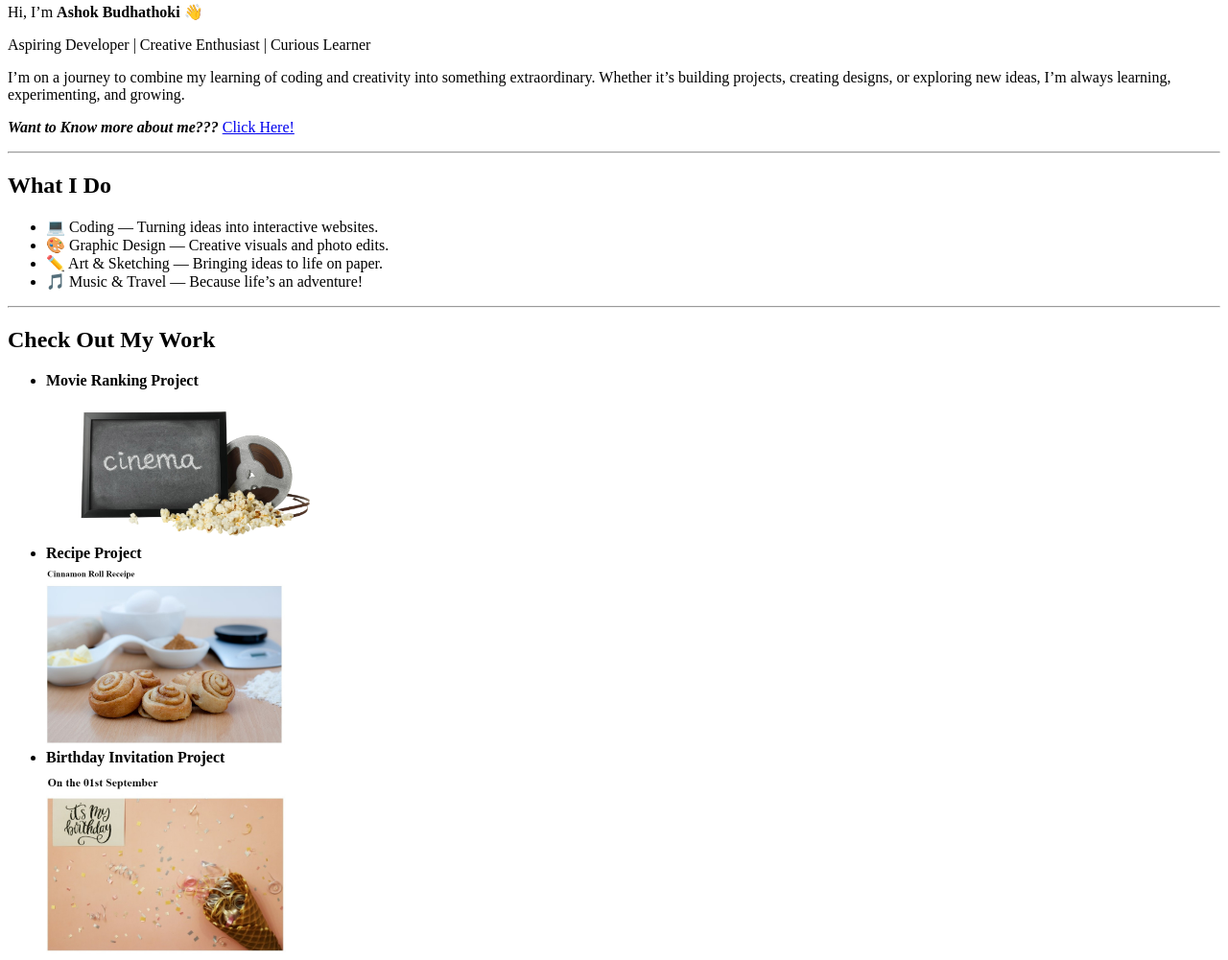
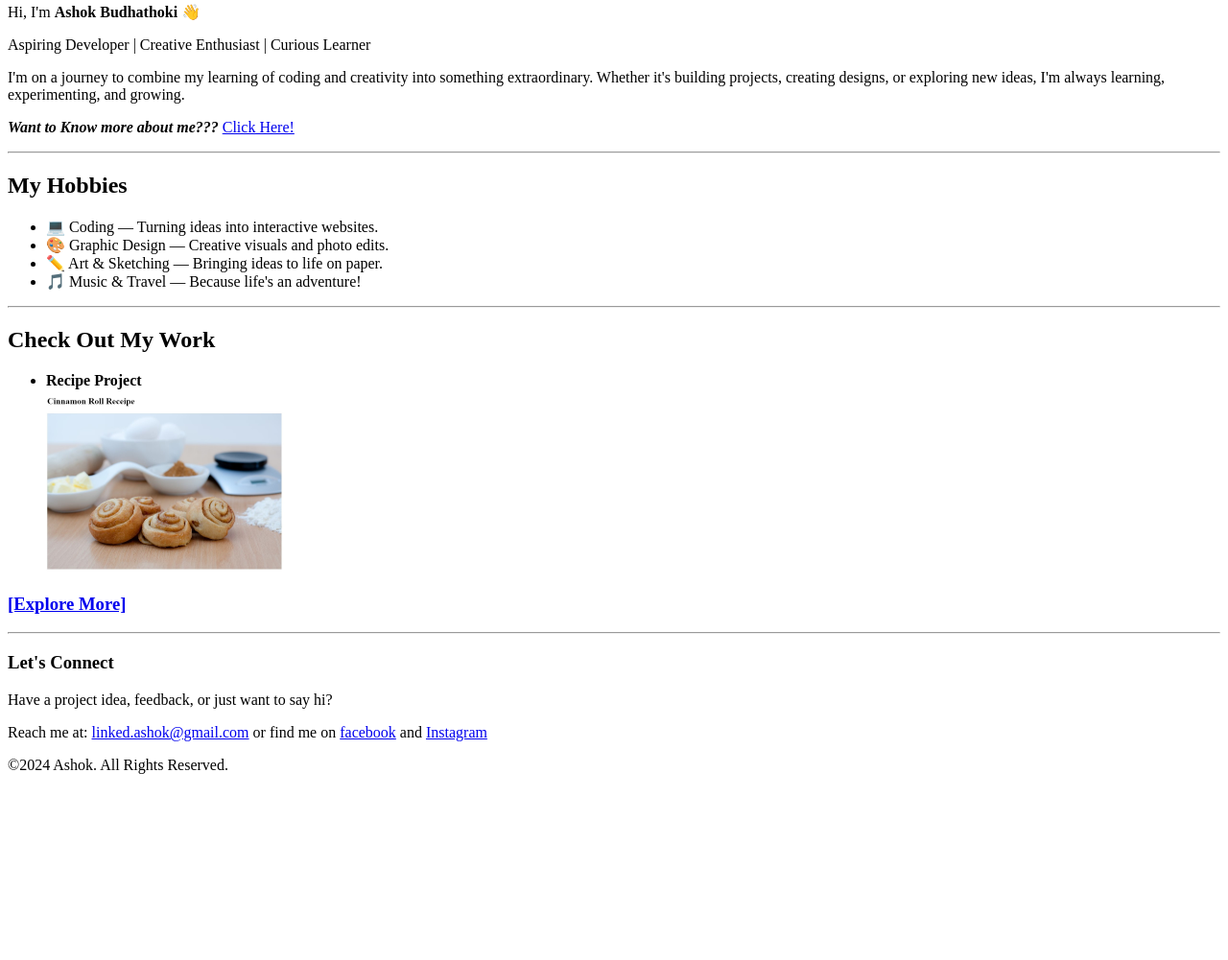
Before and after one commit to ashok404-debug/html-portfolio, a plain HTML site: page index.html in a window 1280 px wide. Shown: the part 212-1213 px from the top of the page at 96% size. After the commit the page ends 1035 px from the top, so only its background shows below. Drawn offline with Linux system fonts and the light colour scheme.

Commit message:
Update index.html

```diff
--- a/index.html
+++ b/index.html
@@ -11,7 +11,7 @@
     </header>
     <nav>
       <ul>
-        <li><a href="./index.html">Home</a></li>
+        <li><a href="./Index.html">Home</a></li>
         <li><a href="./HTML/About_me.html">About Me</a></li>
         <li><a href="./HTML/My_Project.html">My Projects</a></li>
         <li><a href="./HTML/contact_me.html">Contact Me</a></li>
@@ -24,13 +24,13 @@
     <hr />
     <main>
       <article>
-        <p>Hi, I’m <strong>Ashok Budhathoki</strong> 👋</p>
+        <p>Hi, I'm <strong>Ashok Budhathoki</strong> 👋</p>
         <p>Aspiring Developer | Creative Enthusiast | Curious Learner</p>
 
         <p>
-          I’m on a journey to combine my learning of coding and creativity into
-          something extraordinary. Whether it’s building projects, creating
-          designs, or exploring new ideas, I’m always learning, experimenting,
+          I'm on a journey to combine my learning of coding and creativity into
+          something extraordinary. Whether it's building projects, creating
+          designs, or exploring new ideas, I'm always learning, experimenting,
           and growing.
         </p>
         <p>
@@ -40,26 +40,18 @@
       </article>
       <hr />
       <section>
-        <h2>What I Do</h2>
+        <h2>My Hobbies</h2>
         <ul>
           <li>💻 Coding — Turning ideas into interactive websites.</li>
           <li>🎨 Graphic Design — Creative visuals and photo edits.</li>
           <li>✏️ Art & Sketching — Bringing ideas to life on paper.</li>
-          <li>🎵 Music & Travel — Because life’s an adventure!</li>
+          <li>🎵 Music & Travel — Because life's an adventure!</li>
         </ul>
       </section>
       <hr />
       <section>
         <h2>Check Out My Work</h2>
         <ul>
-          <li><strong>Movie Ranking Project</strong></li>
-          <a href="./HTML/My_top_3_movies.html"
-            ><img
-              src="./Ext_Material/Movie.png"
-              width="300"
-              alt="screenshot of my project"
-          /></a>
-
           <li><strong>Recipe Project</strong></li>
           <a href="./HTML/recipe.html"
             ><img
@@ -67,11 +59,8 @@
               width="250"
               alt="screenshot of my project"
           /></a>
-          <li><strong>Birthday Invitation Project</strong></li>
-          <a href="./HTML/Bday_Invite.html"
-            ><img src="./Ext_Material/Screenshot2.jpg" width="250" alt=""
-          /></a>
         </ul>
+        <a href="./HTML/My_Project.html"><h3>[Explore More]</h3></a>
       </section>
       <hr />
       <footer>
```
